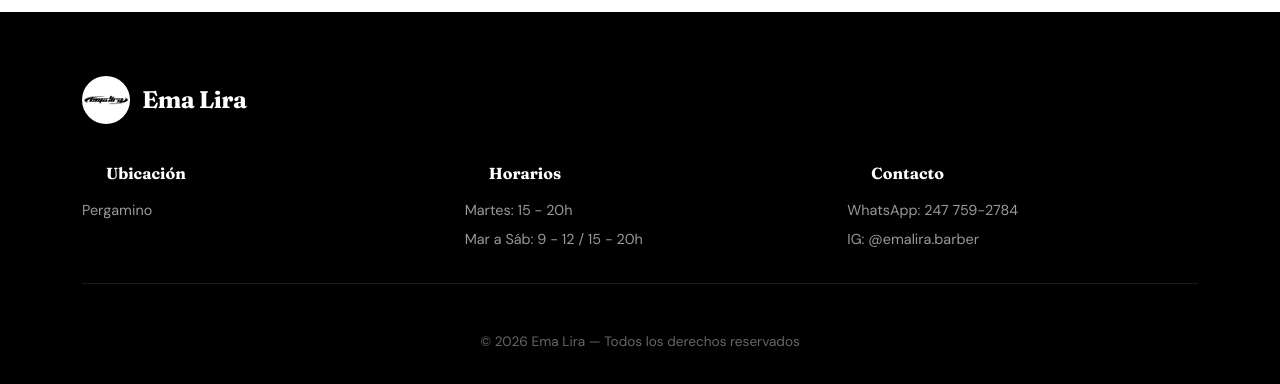
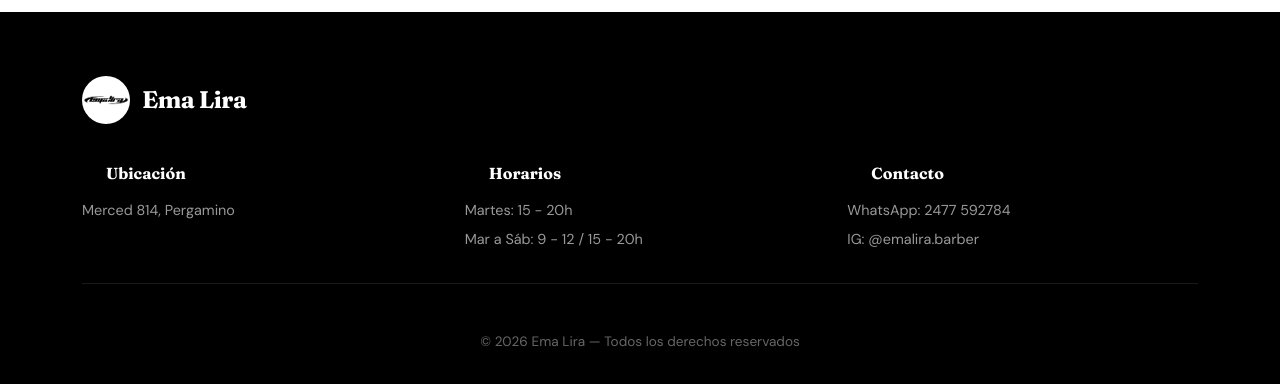
Before and after one commit to Preto18/peluqueria-ema-lira, a Flask app: page / in a window 1280 px wide. Shown: the part 2213-2597 px from the top of the page. Run offline with Flask 3, Linux system fonts and the light colour scheme; data comes from the database, SQL or seed files in the repository; some libraries are stand-ins or nearby versions.

Commit message:
fix: corregir dirección y teléfono
- Dirección: Merced 814, Pergamino (no solo Pergamino)
- Teléfono formateado: 2477 592784
- Actualizar SEO y Schema.org con datos correctos

```diff
--- a/app.py
+++ b/app.py
@@ -108,7 +108,7 @@
 }
 
 INFO = {
-    'direccion': 'Pergamino',
+    'direccion': 'Merced 814, Pergamino',
     'horarios': [
         {'dia': 'Martes', 'horario': '15:00 a 20:00'},
         {'dia': 'Mi\u00e9rcoles a S\u00e1bado', 'horario': '09:00 a 12:00 y 15:00 a 20:00'},
--- a/templates/landing.html
+++ b/templates/landing.html
@@ -6,8 +6,8 @@
 
     <!-- SEO Básico -->
     <title>Ema Lira — Barbería Profesional en Pergamino | Turnos Online</title>
-    <meta name="description" content="Ema Lira - Barbería profesional en Pergamino. Agendá tu turno online, cortes, barba, tintes y más. Horarios: Mar-Vie 9-12 y 15-20h. WhatsApp: 2477 592784">
-    <meta name="keywords" content="barbería, peluquería, corte de cabello, barba, turnos, Pergamino, Ema Lira">
+    <meta name="description" content="Ema Lira - Barbería profesional en Merced 814, Pergamino. Agendá tu turno online, cortes, barba, tintes y más. Horarios: Mar-Vie 9-12 y 15-20h. WhatsApp: 2477 592784">
+    <meta name="keywords" content="barbería, peluquería, corte de cabello, barba, turnos, Merced 814, Pergamino, Ema Lira">
     <meta name="robots" content="index, follow">
     <link rel="canonical" href="https://emalira.com/">
 
@@ -48,10 +48,10 @@
         "@type": "BarberShop",
         "name": "Ema Lira",
         "image": "{{ url_for('static', filename='img/logo.jpg', _external=True) }}",
-        "description": "Barbería profesional en Pergamino. Cortes, barba, tintes y más.",
+        "description": "Barbería profesional en Merced 814, Pergamino. Cortes, barba, tintes y más.",
         "address": {
             "@type": "PostalAddress",
-            "streetAddress": "Pergamino",
+            "streetAddress": "Merced 814",
             "addressLocality": "Pergamino",
             "addressRegion": "Buenos Aires",
             "addressCountry": "AR"
@@ -235,7 +235,7 @@
                             <i class="bi bi-whatsapp"></i>
                             <div>
                                 <strong>WhatsApp</strong>
-                                <p>247 759-2784</p>
+                                <p>2477 592784</p>
                             </div>
                         </div>
                         <div class="info-item-dark">
@@ -289,7 +289,7 @@
                 </div>
                 <div class="footer-col">
                     <h5><i class="bi bi-phone-fill me-2"></i>Contacto</h5>
-                    <p>WhatsApp: 247 759-2784</p>
+                    <p>WhatsApp: 2477 592784</p>
                     <p>IG: @emalira.barber</p>
                 </div>
             </div>
```
